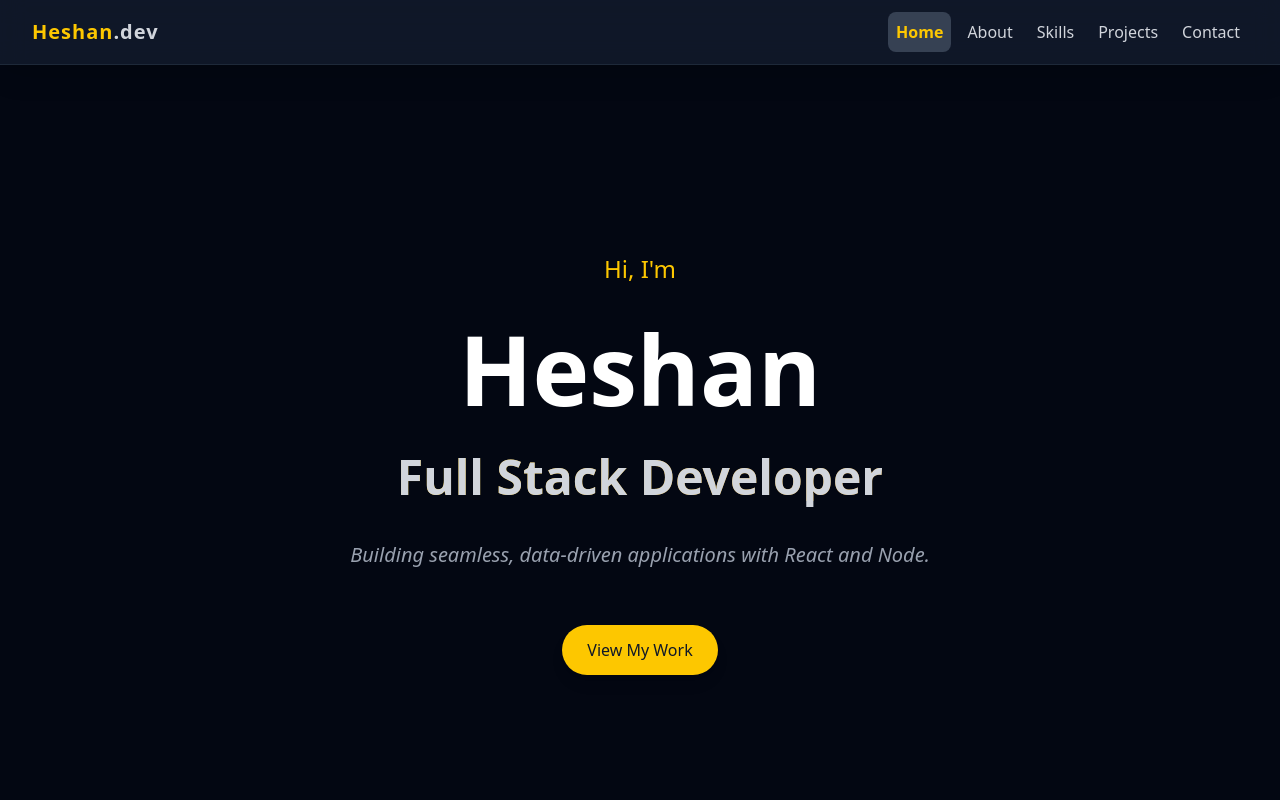
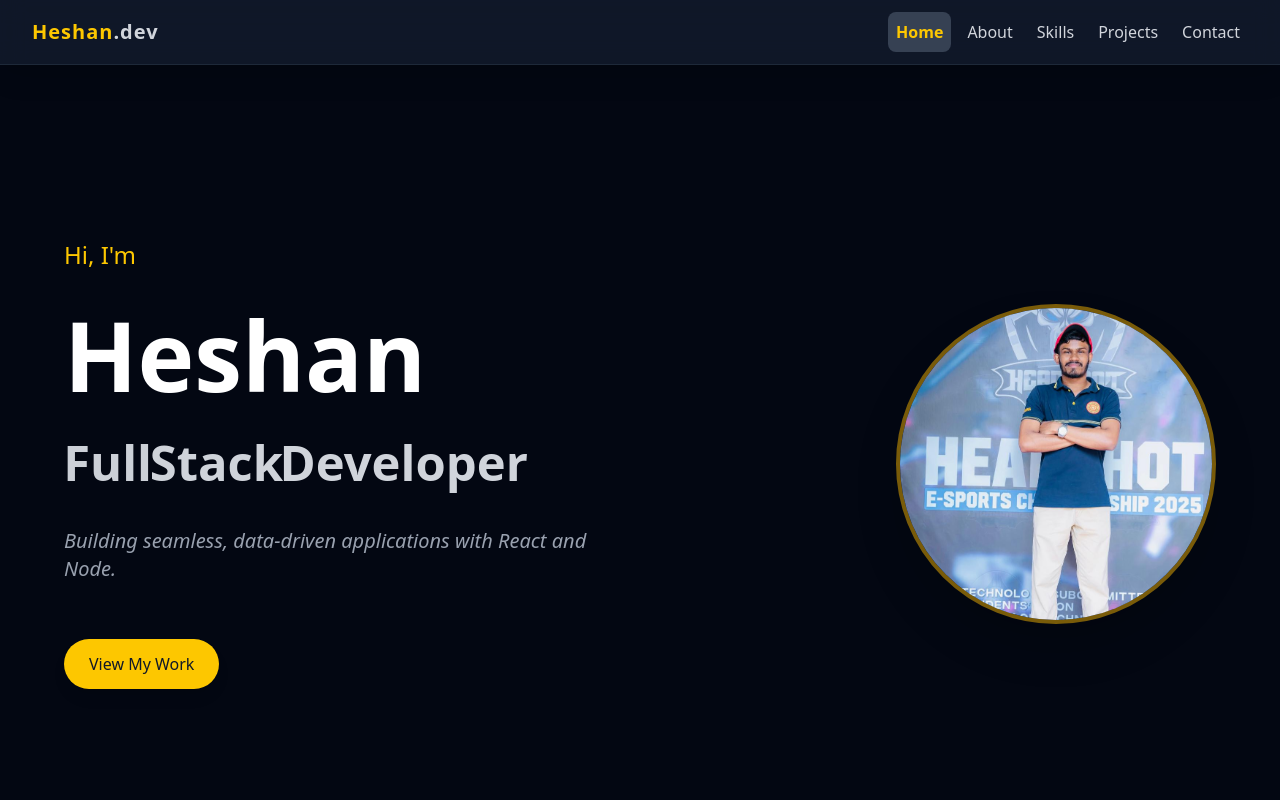
Before and after one commit to Heshan777/my-portfolio, a React (Vite) app: page / in a window 1280 px wide. Shown: the top 800 px of the page. Built offline with nearby package versions, Linux system fonts and the light colour scheme.

Commit message:
new functions added

```diff
--- a/src/components/sections/About.jsx
+++ b/src/components/sections/About.jsx
@@ -5,7 +5,7 @@ import { UserIcon } from '../ui/Icons';
 
 const AboutSection = ({ about }) => (
   <Section id="about" title="About Me" icon={UserIcon}>
-    <p className="text-gray-300 text-lg leading-relaxed whitespace-pre-wrap">
+    <p className="text-gray-300 font-semibold leading-relaxed whitespace-pre-wrap text-2xl ">
       {about}
     </p>
   </Section>
--- a/src/components/sections/Hero.jsx
+++ b/src/components/sections/Hero.jsx
@@ -1,20 +1,98 @@
 // src/components/sections/Hero.js
-import React from 'react';
+import React, { useState, useEffect } from 'react';
 
-const HeroSection = ({ name, title, tagline }) => (
-  <section id="home" className="flex items-center justify-center min-h-screen text-center bg-gray-950 px-4 sm:px-6">
-    <div className="max-w-4xl space-y-6 animate-fadeIn">
-      <p className="text-xl sm:text-2xl text-yellow-400 font-medium">Hi, I'm</p>
-      <h1 className="text-6xl sm:text-7xl lg:text-8xl font-black text-white leading-tight">
+// === NEW: Looping Animation Keyframes (Defined as an object for inline style) ===
+// We define the keyframes here to ensure the animation loops infinitely.
+const infinitePulseKeyframes = `
+  @keyframes infinitePulse {
+    0%, 100% {
+      opacity: 0.8;
+      transform: scale(1);
+    }
+    50% {
+      opacity: 1;
+      transform: scale(1.02);
+    }
+  }
+`;
+
+// Helper component for the infinitely looping title animation
+const InfiniteText = ({ text, delayMultiplier = 0.1, baseDelay = 1.5 }) => {
+  // Split the text by spaces.
+  return text.split(' ').map((word, index) => (
+    <span
+      key={index}
+      className="inline-block" // Essential for transform/scale to work
+      style={{
+        // 1. Apply the keyframe definition
+        animation: `infinitePulse 3s ease-in-out infinite both`, // 3 seconds loop, infinite
+        // 2. Apply a staggered start delay for the loop
+        animationDelay: `${baseDelay + (index * delayMultiplier)}s`,
+      }}
+    >
+      {word}{' '}{/* Add a space after each word */}
+    </span>
+  ));
+};
+
+const HeroSection = ({ name, title, tagline }) => {
+    const [isVisible, setIsVisible] = useState(false);
+
+    useEffect(() => {
+        setIsVisible(true);
+    }, []);
+
+    // Base transition classes for sequential elements
+    const baseTransitionClasses = "transition-all duration-700 ease-out transform";
+
+    // Function to get the full class list for sequential elements
+    const getSequenceClasses = (delayMs) =>
+        `${baseTransitionClasses} ${
+            isVisible
+                ? 'opacity-100 translate-y-0'
+                : 'opacity-0 translate-y-4'
+        } ${delayMs ? `delay-[${delayMs}ms]` : ''}`;
+
+
+    return (
+        <section
+            id="home"
+            className="flex items-center justify-center min-h-screen bg-gray-950 px-4 sm:px-6 py-16"
+        >
+            {/* Inject the keyframes into the head of the document */}
+            <style>{infinitePulseKeyframes}</style>
+
+            <div
+                className="max-w-6xl mx-auto grid grid-cols-1 md:grid-cols-2 gap-12 items-center text-center md:text-left"
+            >
+
+                {/* -------------------- 1. TEXT / CTA COLUMN -------------------- */}
+                <div className="space-y-6">
+                    <p
+                        className={`text-xl sm:text-2xl text-yellow-400 font-medium ${getSequenceClasses(0)}`}
+                    >
+                        Hi, I'm
+                    </p>
+
+                    <h1
+                        className={`text-6xl sm:text-7xl lg:text-8xl font-black text-white leading-tight ${getSequenceClasses(200)}`}
+                    >
                         {name}
                     </h1>
+
+                    {/* === UPDATED: INFINITELY ANIMATED TITLE === */}
                     <h2 className="text-3xl sm:text-4xl lg:text-5xl font-extrabold text-gray-300 bg-clip-text bg-gradient-to-r from-yellow-400 to-yellow-600">
-        {title}
+                        {/* The animation will start after a 1.5s delay to allow the initial text to settle */}
+                        <InfiniteText text={title} baseDelay={1.5} delayMultiplier={0.15} />
                     </h2>
-      <p className="text-lg sm:text-xl text-gray-400 max-w-2xl mx-auto italic pt-4">
+
+                    <p
+                        className={`text-lg sm:text-xl text-gray-400 max-w-2xl md:max-w-full italic pt-4 ${getSequenceClasses(1200)}`}
+                    >
                         {tagline}
                     </p>
-      <div className="pt-8">
+
+                    <div className={`pt-8 ${getSequenceClasses(1500)}`}>
                         <a
                             href="#projects"
                             className="inline-flex items-center px-6 py-3 border border-transparent text-base font-medium rounded-full shadow-lg text-gray-900 bg-yellow-400 hover:bg-yellow-300 transform transition duration-300 hover:scale-105 hover:shadow-yellow-500/50"
@@ -23,7 +101,22 @@ const HeroSection = ({ name, title, tagline }) => (
                         </a>
                     </div>
                 </div>
+
+                {/* -------------------- 2. PHOTO COLUMN (Animated) -------------------- */}
+                <div
+                    className={`flex justify-center md:justify-end order-first md:order-last ${getSequenceClasses(1700)}`}
+                >
+                    <div className="w-64 h-64 sm:w-80 sm:h-80 relative overflow-hidden rounded-full shadow-2xl border-4 border-yellow-500/50 transform transition duration-500 hover:scale-105">
+                        <img
+                            src="/photo.jpg"
+                            alt="Heshan's Professional Portrait"
+                            className="object-cover w-full h-full"
+                        />
+                    </div>
+                </div>
+            </div>
         </section>
     );
+};
 
 export default HeroSection;
--- a/src/data/portfolioData.jsx
+++ b/src/data/portfolioData.jsx
@@ -4,7 +4,7 @@ export const PORTFOLIO_DATA = {
   name: "Heshan",
   title: "Full Stack Developer",
   tagline: "Building seamless, data-driven applications with React and Node.",
-  about: "I am a passionate Full Stack Developer specializing in the MERN stack. I focus on creating high-performance, accessible, and responsive user experiences using modern technologies like React and Tailwind CSS. My goal is to transform complex problems into elegant, production-ready solutions.",
+  about: " 🧑‍💻I am a passionate Full Stack Developer specializing in the MERN stack (MongoDB, Express, React, Node.js).         I focus on creating high-performance, accessible, and responsive user experiences using modern technologies like React and Tailwind CSS. My main goal is to transform complex problems into elegant, production-ready solutions.I am currently pursuing a Bict (Hons) Specialized in Software Technology degree at the University of Sri Jayewardenepura, Faculty of Technology. With an academic foundation rooted in technology (2A, 1B in my A/L Technology stream from Kingswood College), I am also a Machine Learning enthusiast and base my current projects on the MERN stack combined with machine learning concepts.",
   skills: [
     { category: 'Frontend', items: ['React', 'TypeScript', 'Tailwind CSS', 'Redux', 'Next.js'] },
     { category: 'Backend', items: ['Node.js', 'Express', 'Python', 'REST APIs', 'GraphQL'] },
```
Lines whose indentation alone changed are shown as unchanged.
